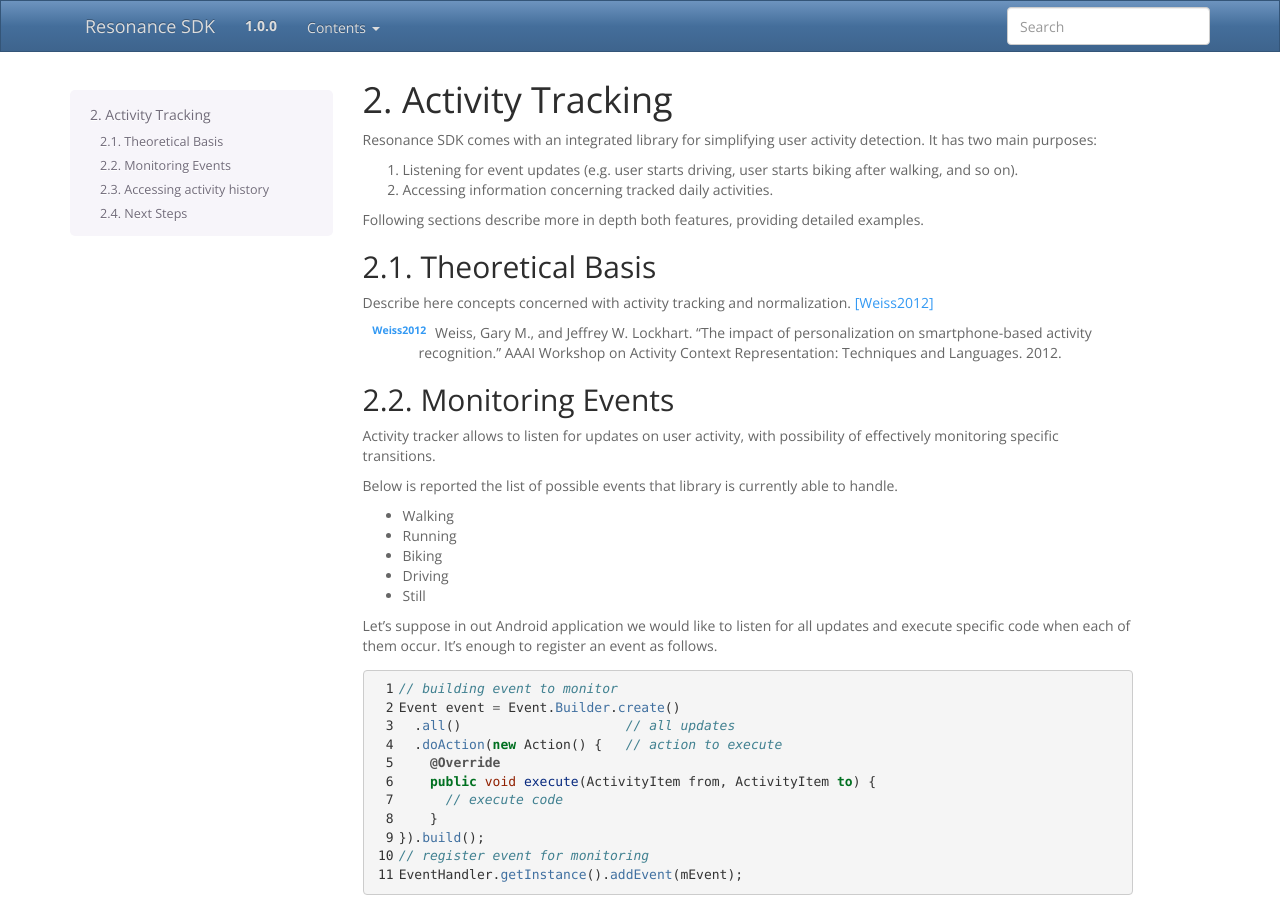
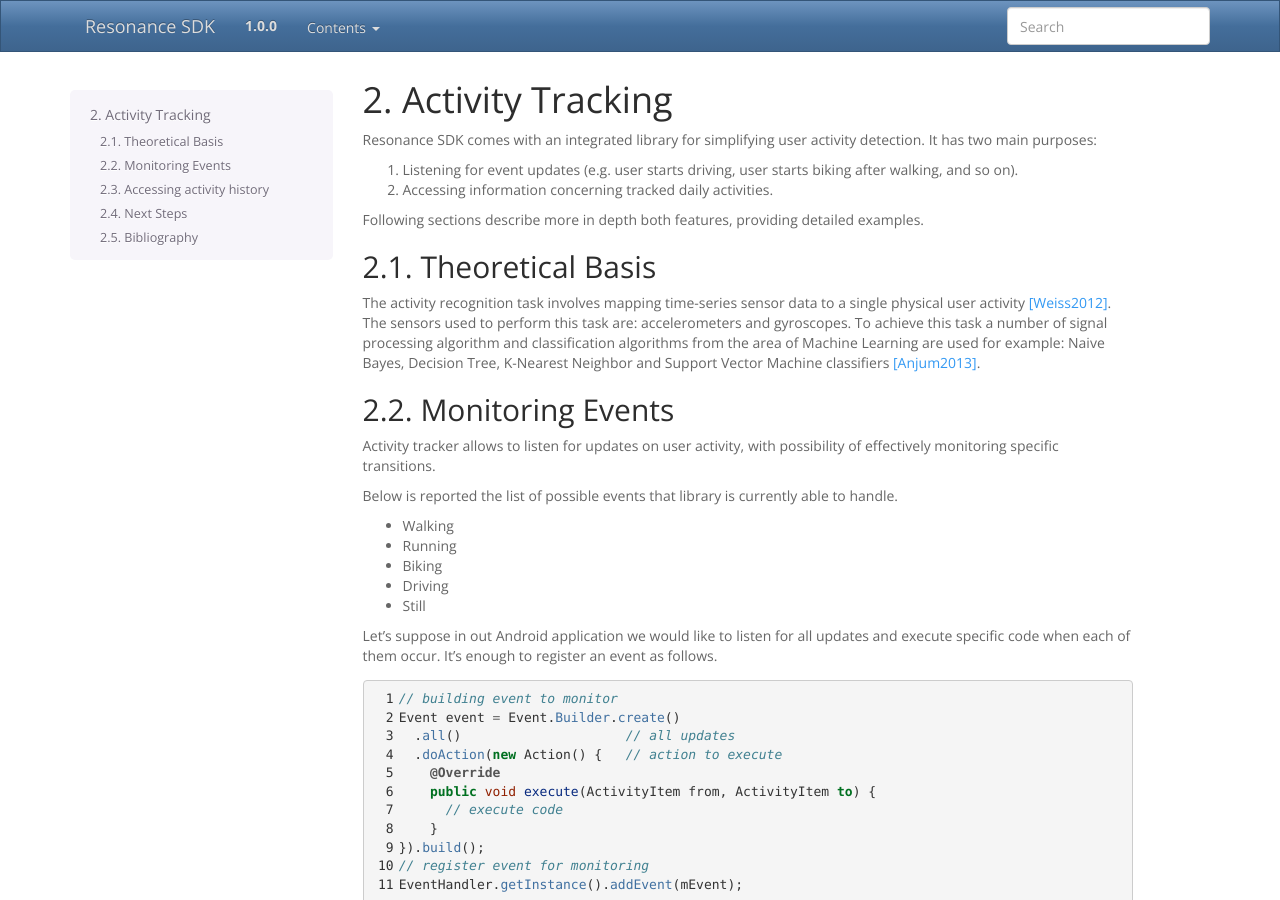
Before and after one commit to atooma/doc-resonance-sdk, a Sphinx documentation site: the page built from docs/source/activity.rst, in a window 1280 px wide and 900 px high. Built offline with Sphinx 7.4.7, drawn with Linux system fonts in a browser that asks for light colours; some of the changed text lies outside the part shown.

Commit message:
activity

```diff
--- a/docs/source/activity.rst
+++ b/docs/source/activity.rst
@@ -13,9 +13,7 @@ Following sections describe more in depth both features, providing detailed exam
 Theoretical Basis
 ---------------------------------------
 
-Describe here concepts concerned with activity tracking and normalization. [Weiss2012]_
-
-.. [Weiss2012] Weiss, Gary M., and Jeffrey W. Lockhart. "The impact of personalization on smartphone-based activity recognition." AAAI Workshop on Activity Context Representation: Techniques and Languages. 2012.
+The activity recognition task involves mapping time-series sensor data to a single physical user activity [Weiss2012]_. The sensors used to perform this task are: accelerometers and gyroscopes. To achieve this task a number of signal processing algorithm and classification algorithms from the area of Machine Learning are used for example: Naive Bayes, Decision Tree, K-Nearest Neighbor and Support Vector Machine classifiers [Anjum2013]_.
 
 Monitoring Events
 ---------------------------------------
@@ -138,3 +136,10 @@ Next Steps
 ---------------------------------------
 
 Describe here all improvements in plan (e.g. abstract filtering and normalization strategies).
+
+Bibliography
+---------------------------------------
+
+.. [Weiss2012] Weiss, G. M., and Jeffrey W. L. "The impact of personalization on smartphone-based activity recognition." AAAI Workshop on Activity Context Representation: Techniques and Languages. 2012.
+
+.. [Anjum2013] Anjum, A., and Muhammad, U. I. "Activity recognition using smartphone sensors." Consumer Communications and Networking Conference (CCNC), 2013 IEEE. IEEE, 2013.
```
